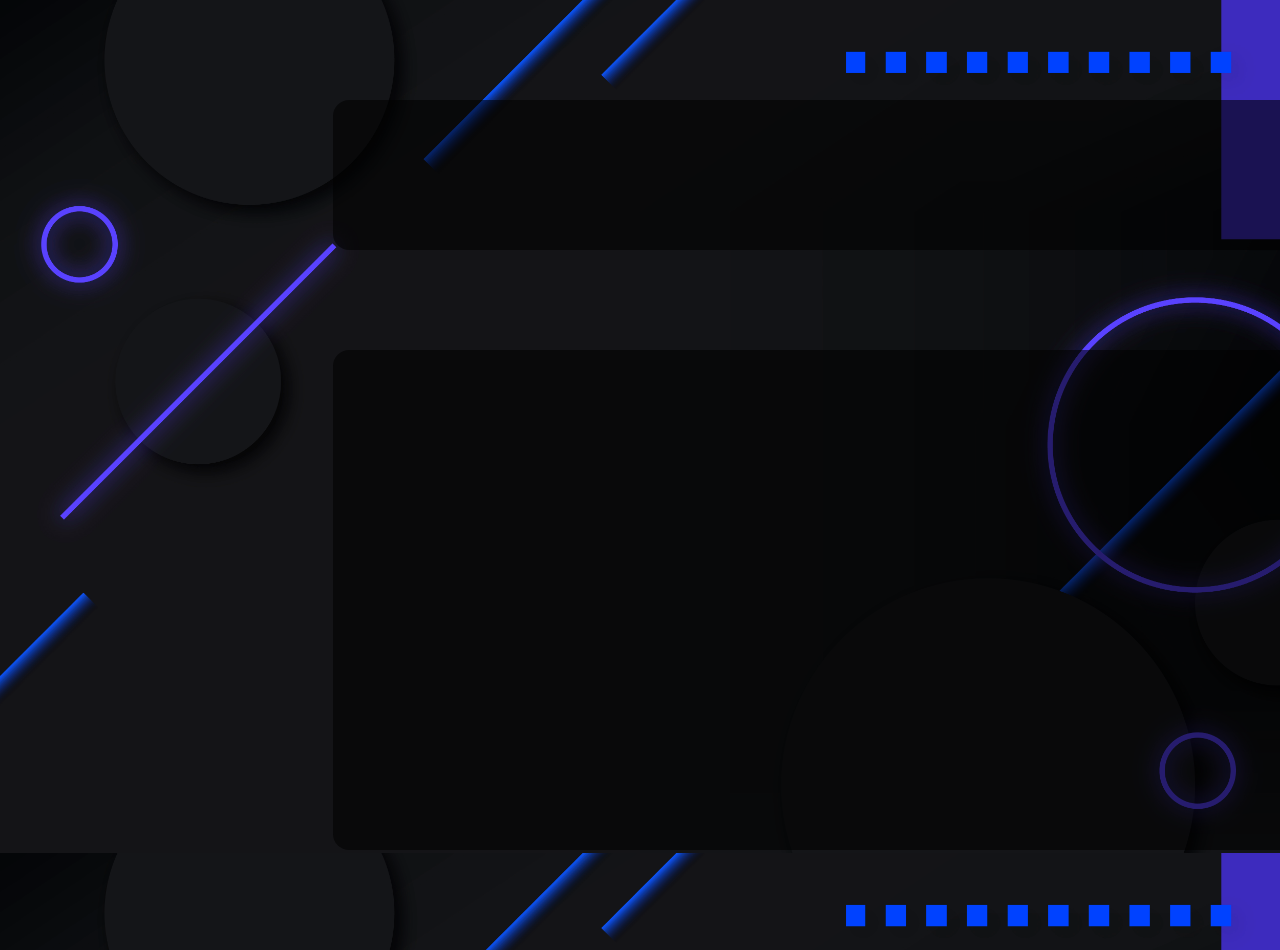
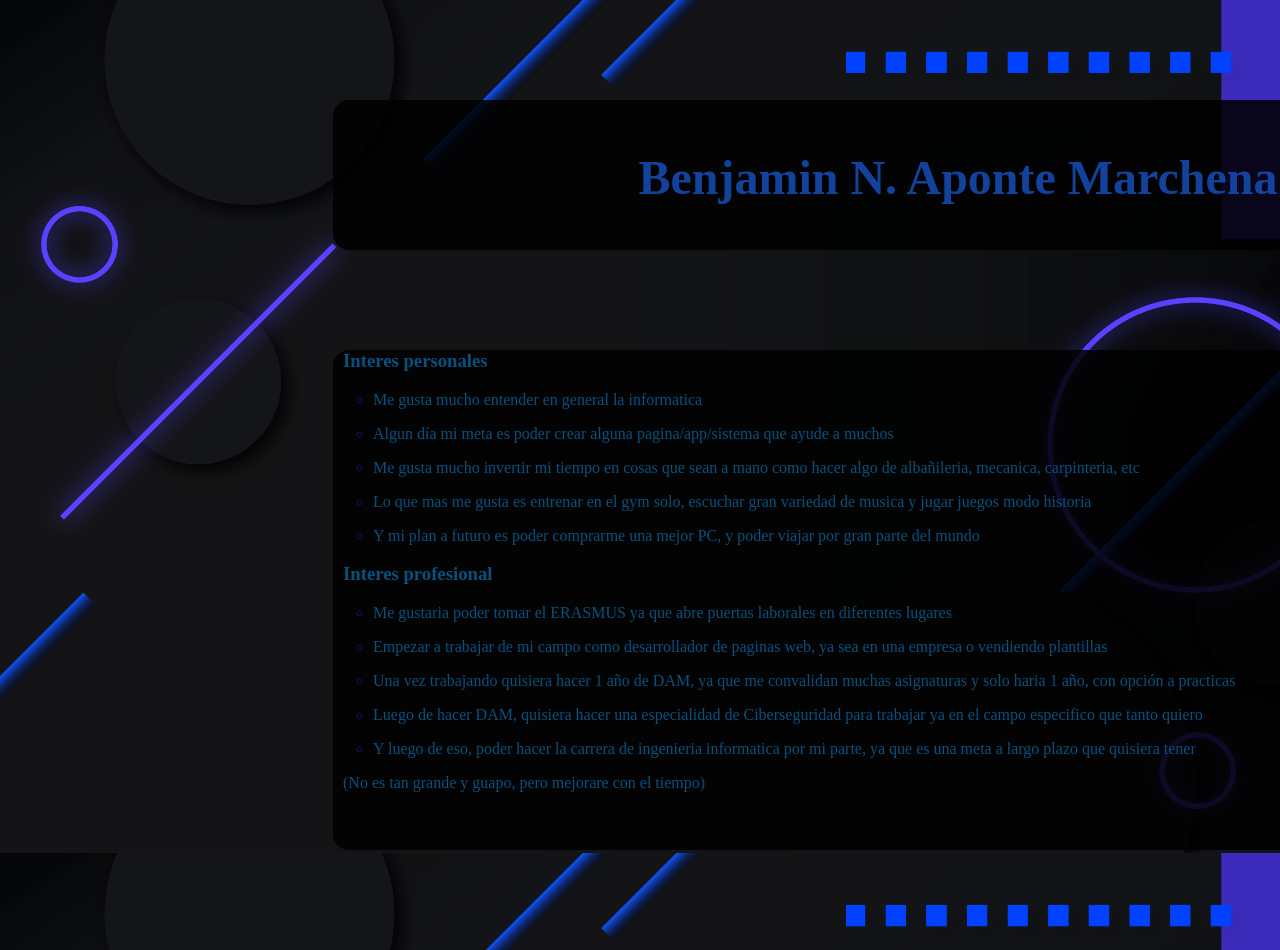
Before and after one commit to Ben0927N/benja, a plain HTML site: page Presentacion/Diseño.html in a window 1280 px wide. Shown: the top 950 px of the page. Drawn offline with Linux system fonts and the light colour scheme.

Commit message:
version_1_Presentacion

```diff
--- a/Presentacion/Diseño.html
+++ b/Presentacion/Diseño.html
@@ -9,11 +9,26 @@
 </head>
 <body>
     <div class="cuadrado-arriba">
-
+        <h1 class="titulo">Benjamin N. Aponte Marchena</h1>
     </div>
-
     <div class="cuadrado-abajo">
-
+        <h3>Interes personales</h3>
+        <ul class="a">
+        <li><p>Me gusta mucho entender en general la informatica</p></li>
+        <li><p>Algun día mi meta es poder crear alguna pagina/app/sistema que ayude a muchos</p></li>
+        <li><p>Me gusta mucho invertir mi tiempo en cosas que sean a mano como hacer algo de albañileria, mecanica, carpinteria, etc</p></li>
+        <li><p>Lo que mas me gusta es entrenar en el gym solo, escuchar gran variedad de musica y jugar juegos modo historia</p></li>
+        <li><p>Y mi plan a futuro es poder comprarme una mejor PC, y poder viajar por gran parte del mundo</p></li>
+        </ul>
+        <h3>Interes profesional</h3>
+        <ul class="a">
+        <li><p>Me gustaria poder tomar el ERASMUS ya que abre puertas laborales en diferentes lugares</p></li>
+        <li><p>Empezar a trabajar de mi campo como desarrollador de paginas web, ya sea en una empresa o vendiendo plantillas</p></li>
+        <li><p>Una vez trabajando quisiera hacer 1 año de DAM, ya que me convalidan muchas asignaturas y solo haria 1 año, con opción a practicas</p></li>
+        <li> <p>Luego de hacer DAM, quisiera hacer una especialidad de Ciberseguridad para trabajar ya en el campo especifico que tanto quiero</p></li>
+        <li><p>Y luego de eso, poder hacer la carrera de ingenieria informatica por mi parte, ya que es una meta a largo plazo que quisiera tener</p></li>
+        </ul>
+        <p style="text-indent: 10px;">(No es tan grande y guapo, pero mejorare con el tiempo)</p>
     </div>
 
 </body>
--- a/Presentacion/estilo.css
+++ b/Presentacion/estilo.css
@@ -5,22 +5,32 @@ body {
     background-attachment: fixed;
 }
 
-h1 {
-    color: red;
+.titulo {
+    color: rgba(20, 74, 175, 0.89);
+    font-size: 0.5in;
+    font-family: 'Times New Roman', Times, serif;
+    text-align: center;
+    padding-top: 50px;
 }
 
-.cuadrado {
-    width: 0px;
-    height: 0px;
-    border-radius: 12px;
-    margin: auto;
-    box-shadow: 0 2px 8px rgb(0, 0, 0);
+h3 {
+    color: rgba(10, 90, 143, 0.89);
+    text-indent: 10px;
+}
+
+p {
+    color: rgba(10, 90, 143, 0.89);
+}
+
+.a {
+    list-style-type: circle;
+    color: rgba(41, 14, 196, 0.555)
 }
 
 .cuadrado-arriba {
     width: 1250px;
     height: 150px;
-    background: rgba(0, 0, 0, 0.568);
+    background: rgba(0, 0, 0, 0.856);
     border-radius: 16px;
     align-self: center;
     margin: 100px 325px 100px 325px;
@@ -29,7 +39,7 @@ h1 {
 .cuadrado-abajo {
     width: 1250px;
     height: 500px;
-    background: rgba(0, 0, 0, 0.568);
+    background: rgba(0, 0, 0, 0.856);
     border-radius: 16px;
     align-self: center;
     margin: 100px 325px 100px 325px;
```
